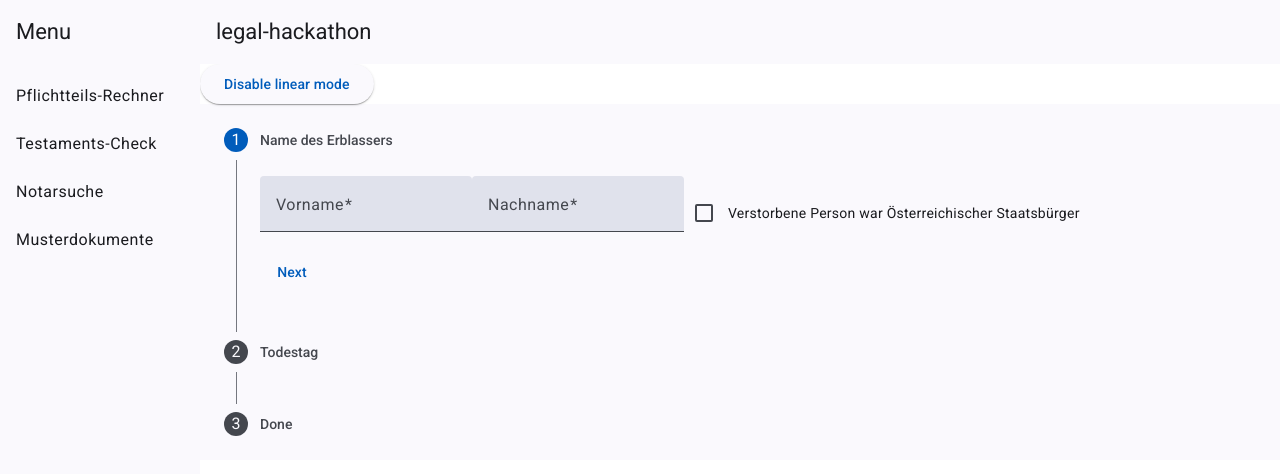
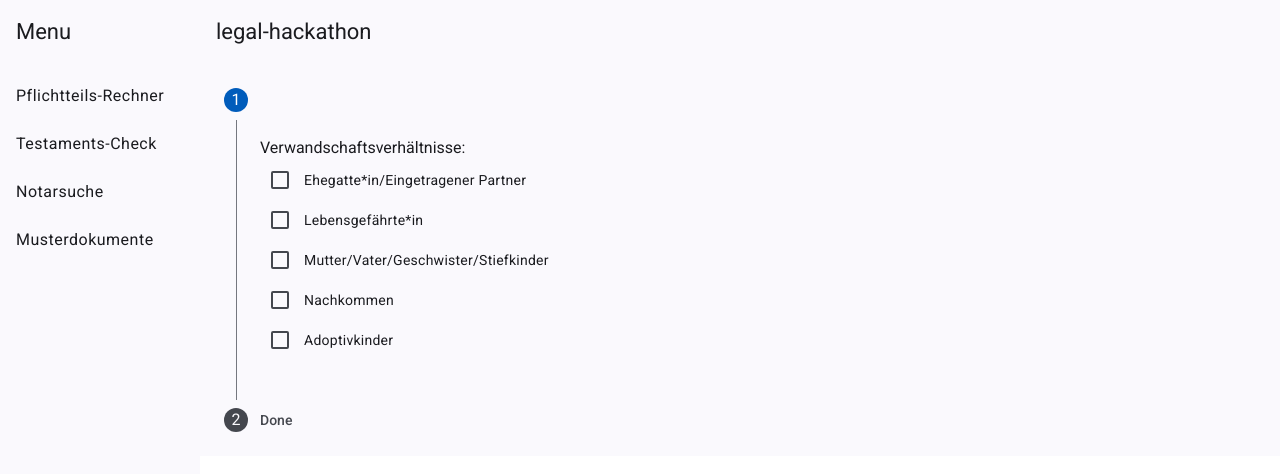
Before and after one commit to chranditho/legal-hackathon, an Angular app: page /rechner in a window 1280 px wide. Shown: the top 474 px of the page. Built offline with nearby package versions, Linux system fonts and the light colour scheme.

Commit message:
verwandschafts_checkbox

```diff
--- a/src/app/features/rechner/rechner-page/rechner-page.component.html
+++ b/src/app/features/rechner/rechner-page/rechner-page.component.html
@@ -1,52 +1,29 @@
-<button mat-raised-button (click)="isLinear = !isLinear" id="toggle-linear">
-  {{ !isLinear ? 'Enable linear mode' : 'Disable linear mode' }}
-</button>
 <mat-stepper orientation="vertical" [linear]="isLinear" #stepper>
-  <mat-step [stepControl]="erblasserGroup">
-    <form [formGroup]="erblasserGroup">
-      <ng-template matStepLabel>Name des Erblassers</ng-template>
-      <mat-form-field>
-        <mat-label>Vorname</mat-label>
-        <input
-          matInput
-          placeholder="First name"
-          formControlName="name"
-          required />
-      </mat-form-field>
-      <mat-form-field>
-        <mat-label>Nachname</mat-label>
-        <input
-          matInput
-          placeholder="Last name"
-          formControlName="name"
-          required />
-      </mat-form-field>
-      <mat-checkbox formControlName="landIstOesterreich">
-        Verstorbene Person war Österreichischer Staatsbürger
-      </mat-checkbox>
-      <div>
-        <button mat-button matStepperNext>Next</button>
-      </div>
-    </form>
+  <mat-step [stepControl]="verwandschaftsverhaeltnisse">
+    <section class="example-section" [formGroup]="verwandschaftsverhaeltnisse">
+      <h4>Verwandschaftsverhältnisse:</h4>
+      <p>
+        <mat-checkbox formControlName="ehepartner"
+          >Ehegatte*in/Eingetragener Partner</mat-checkbox
+        >
+      </p>
+      <p>
+        <mat-checkbox formControlName="kinder">Lebensgefährte*in</mat-checkbox>
+      </p>
+      <p>
+        <mat-checkbox formControlName="eltern"
+          >Mutter/Vater/Geschwister/Stiefkinder</mat-checkbox
+        >
+      </p>
+      <p>
+        <mat-checkbox formControlName="nachkommen">Nachkommen</mat-checkbox>
+      </p>
+      <p>
+        <mat-checkbox formControlName="adoptivkind">Adoptivkinder</mat-checkbox>
+      </p>
+    </section>
   </mat-step>
-  <mat-step [stepControl]="todestagGroup">
-    <form [formGroup]="todestagGroup">
-      <ng-template matStepLabel>Todestag</ng-template>
-      <mat-form-field>
-        <mat-label>Datum</mat-label>
-        <input matInput [matDatepicker]="picker1" formControlName="date" />
-        <mat-hint>MM/DD/YYYY</mat-hint>
-        <mat-datepicker-toggle
-          matIconSuffix
-          [for]="picker1"></mat-datepicker-toggle>
-        <mat-datepicker #picker1></mat-datepicker>
-      </mat-form-field>
-      <div>
-        <button mat-button matStepperPrevious>Back</button>
-        <button mat-button matStepperNext>Next</button>
-      </div>
-    </form>
-  </mat-step>
+
   <mat-step>
     <ng-template matStepLabel>Done</ng-template>
     <p>You are now done.</p>
--- a/src/app/features/rechner/rechner-page/rechner-page.component.ts
+++ b/src/app/features/rechner/rechner-page/rechner-page.component.ts
@@ -1,11 +1,5 @@
 import { Component, inject } from '@angular/core';
-import {
-  FormBuilder,
-  Validators,
-  FormsModule,
-  ReactiveFormsModule,
-  FormControl,
-} from '@angular/forms';
+import { FormBuilder, FormsModule, ReactiveFormsModule } from '@angular/forms';
 import { MatInputModule } from '@angular/material/input';
 import { MatFormFieldModule } from '@angular/material/form-field';
 import { MatStepperModule } from '@angular/material/stepper';
@@ -13,6 +7,13 @@ import { MatButtonModule } from '@angular/material/button';
 import { provideNativeDateAdapter } from '@angular/material/core';
 import { MatDatepickerModule } from '@angular/material/datepicker';
 import { MatCheckboxModule } from '@angular/material/checkbox';
+import { MatCardModule } from '@angular/material/card';
+
+export interface Task {
+  name: string;
+  completed: boolean;
+  subtasks?: Task[];
+}
 
 @Component({
   selector: 'app-rechner-page',
@@ -28,6 +29,7 @@ import { MatCheckboxModule } from '@angular/material/checkbox';
     FormsModule,
     ReactiveFormsModule,
     MatCheckboxModule,
+    MatCardModule,
   ],
   templateUrl: './rechner-page.component.html',
   styles: `
@@ -37,16 +39,14 @@ import { MatCheckboxModule } from '@angular/material/checkbox';
   `,
 })
 export class RechnerPageComponent {
-  private _formBuilder = inject(FormBuilder);
+  private readonly _formBuilder = inject(FormBuilder);
 
-  erblasserGroup = this._formBuilder.group({
-    name: ['', Validators.required],
-    landIstOesterreich: [false, Validators.requiredTrue],
-  });
-  todestagGroup = this._formBuilder.group({
-    date: ['', Validators.required],
-    datum: new FormControl(new Date()),
-    serializedDate: new FormControl(new Date().toISOString()),
+  readonly verwandschaftsverhaeltnisse = this._formBuilder.group({
+    ehepartner: false,
+    kinder: false,
+    eltern: false,
+    nachkommen: false,
+    adoptivkind: false,
   });
 
   isLinear = true;
```
